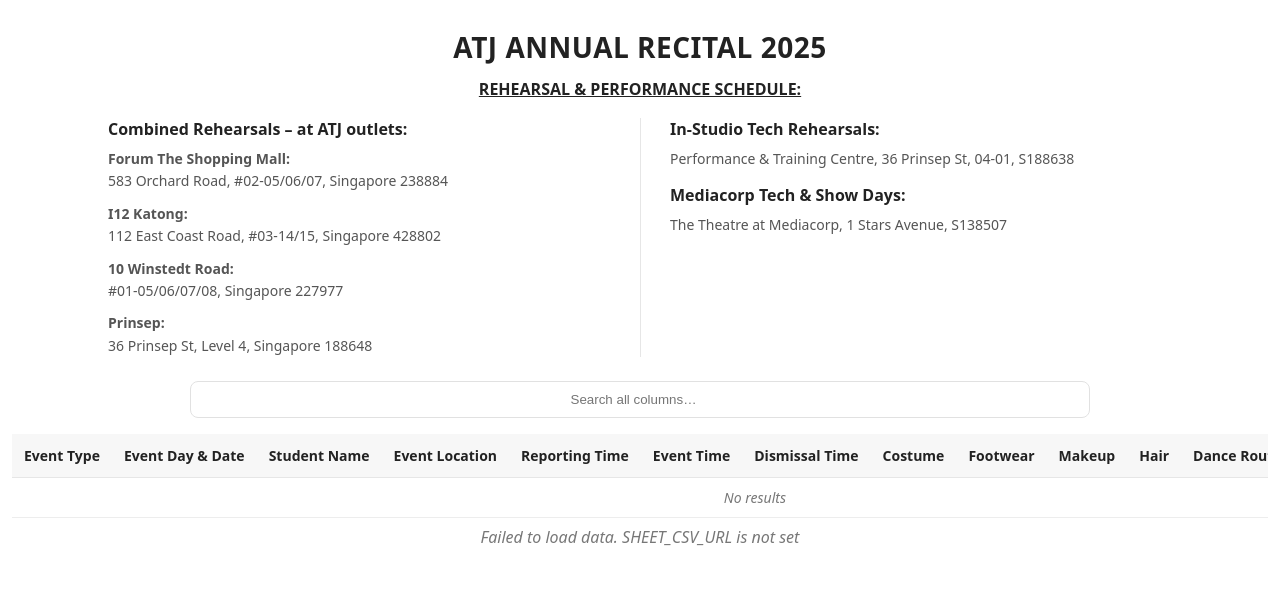
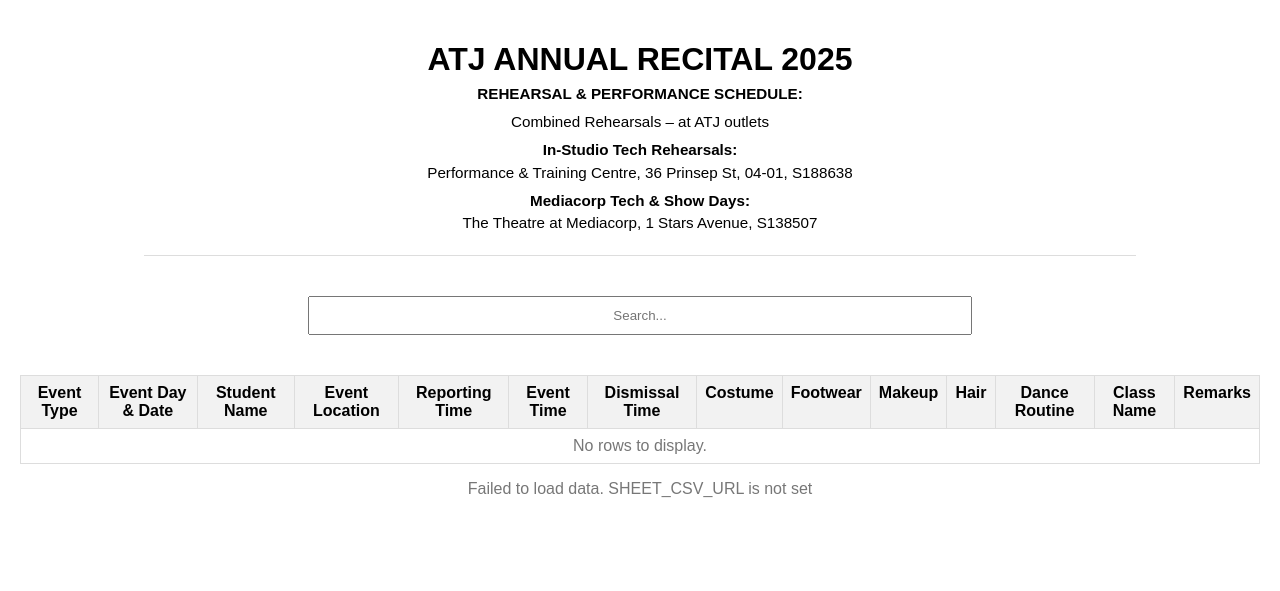
Before and after one commit to srii2605/Sri, a Flask app: page / in a window 1280 px wide. Shown: the top 591 px of the page. Run offline with Flask 3, Linux system fonts and the light colour scheme.

Commit message:
Initial commit

```diff
--- a/templates/index.html
+++ b/templates/index.html
@@ -3,108 +3,111 @@
 <head>
   <meta charset="UTF-8" />
   <meta name="viewport" content="width=device-width, initial-scale=1.0"/>
-  <title>UDO‑APAC × ATJ 2025</title>
-  <link rel="icon" href="/favicon.ico" />
+  <title>UDO-APAC X ATJ 2025</title>
+
+  <!-- jQuery -->
   <script src="https://code.jquery.com/jquery-3.6.0.min.js"></script>
 
   <style>
-    /* Base */
-    * { box-sizing: border-box; }
-    body { margin:0; font-family: system-ui, -apple-system, Segoe UI, Roboto, Arial, sans-serif; background:#fff; color:#222; }
-
-    /* Header */
-    header { padding: 28px 16px 8px; text-align: center; }
-    h1 { margin:0; font-size: 28px; letter-spacing:.5px; }
-    .subtitle { font-weight:700; text-decoration: underline; margin: 12px 0 18px; }
-
-    /* Two‑column info block */
-    .info-grid {
-      display:grid; grid-template-columns:1fr 1fr; gap:24px;
-      max-width: 1100px; margin:0 auto; text-align:left; align-items:start; position:relative;
+    body {
+      font-family: Arial, sans-serif;
+      text-align: center;
+      margin: 0;
+      padding: 20px;
     }
-    .info-grid::before { content:""; position:absolute; left:50%; top:0; bottom:0; width:1px; background:#e6e6e6; }
-    .info-col { padding:0 18px; }
-    .info-col h3 { margin:0 0 8px; font-size:16px; }
-    .info-col p, .info-col li { color:#555; font-size:14px; line-height:1.6; margin:0; }
-    .info-col ul { list-style:none; padding:0; margin:0; }
-    .info-col li + li { margin-top:10px; }
-
-    /* Toolbar */
-    .toolbar { display:flex; gap:12px; justify-content:center; align-items:center; flex-wrap:wrap; padding:16px; }
-    #searchInput { width: min(900px, 92%); padding:10px 12px; border:1px solid #e1e1e1; border-radius:8px; text-align:center; }
-
-    /* Table – full width */
-    main { padding: 0 12px 28px; }
-    .table-wrap { overflow:auto; max-height:72vh; }
-    table { width:100%; border-collapse: collapse; font-size:14px; }
-    thead th { position: sticky; top:0; background:#f7f7f7; text-align:left; font-weight:600; padding:12px; border-bottom:1px solid #e6e6e6; white-space:nowrap; }
-    tbody td { padding:10px 12px; border-bottom:1px solid #ededed; vertical-align: top; text-align:left; }
-    tbody tr:hover { background:#fafafa; }
-    .bold { font-weight:700; }
-    .empty { color:#777; font-style: italic; }
+    h1 {
+      margin-bottom: 5px;
+      font-size: 2rem;
+    }
+    .header-info {
+      font-size: 0.95rem;
+      line-height: 1.5;
+      margin-bottom: 20px;
+      text-align: center;
+    }
+    .header-info .subtitle {
+      font-weight: bold;
+      margin: 5px 0;
+    }
+    .header-info p {
+      margin: 5px 0;
+    }
+    .header-info strong {
+      font-weight: bold;
+    }
+    hr {
+      border: none;
+      border-top: 1px solid #ddd;
+      margin: 20px auto;
+      width: 80%;
+    }
+    #searchInput {
+      width: 60%;
+      max-width: 640px;
+      padding: 10px;
+      margin: 20px 0;
+      text-align: center;
+    }
+    .table-wrap {
+      max-height: 72vh;
+      overflow: auto;
+    }
+    table {
+      width: 100%;
+      border-collapse: collapse;
+      margin-top: 20px;
+    }
+    th, td {
+      border: 1px solid #ddd;
+      padding: 8px;
+      text-align: center;
+      vertical-align: top;
+    }
+    th {
+      background-color: #f2f2f2;
+      position: sticky;
+      top: 0;
+      z-index: 1;
+    }
+    .bold { font-weight: bold; }
+    .muted { color: #777; }
     a { text-decoration: underline; }
-
-    /* Event Type tags */
-    .tag { display:inline-block; padding:2px 10px; border-radius:999px; background:#f7f7f7; border:1px solid #e7e7e7; font-size:.85rem; white-space:nowrap; }
-    .tag--cr   { background:#eaffea; border-color:#bde3bd; }   /* Combined Rehearsal */
-    .tag--is   { background:#f0eaff; border-color:#d4c7ff; }   /* In‑Studio Tech */
-    .tag--show { background:#e9f1ff; border-color:#c6dafc; }   /* Show Day */
-
-    /* Small screens */
-    @media (max-width: 720px) {
-      .info-grid { grid-template-columns:1fr; }
-      .info-grid::before { display:none; }
-      .info-col { padding:0; }
-      thead th, tbody td { white-space:normal; }
-    }
   </style>
 </head>
 <body>
 
-  <header>
   <h1>ATJ ANNUAL RECITAL 2025</h1>
-    <div class="subtitle">REHEARSAL &amp; PERFORMANCE SCHEDULE:</div>
-
-    <div class="info-grid">
-      <!-- LEFT: Combined Rehearsals -->
-      <div class="info-col">
-        <h3><strong>Combined Rehearsals – at ATJ outlets:</strong></h3>
-        <ul>
-          <li><strong>Forum The Shopping Mall:</strong><br/>583 Orchard Road, #02-05/06/07, Singapore 238884</li>
-          <li><strong>I12 Katong:</strong><br/>112 East Coast Road, #03-14/15, Singapore 428802</li>
-          <li><strong>10 Winstedt Road:</strong><br/>#01-05/06/07/08, Singapore 227977</li>
-          <li><strong>Prinsep:</strong><br/>36 Prinsep St, Level 4, Singapore 188648</li>
-        </ul>
+  <div class="header-info">
+    <p class="subtitle">REHEARSAL & PERFORMANCE SCHEDULE:</p>
+    <p>Combined Rehearsals – at ATJ outlets</p>
+    <p>
+      <strong>In-Studio Tech Rehearsals:</strong><br>
+      Performance & Training Centre, 36 Prinsep St, 04-01, S188638
+    </p>
+    <p>
+      <strong>Mediacorp Tech & Show Days:</strong><br>
+      The Theatre at Mediacorp, 1 Stars Avenue, S138507
+    </p>
   </div>
 
-      <!-- RIGHT: In‑Studio + Mediacorp -->
-      <div class="info-col">
-        <h3><strong>In‑Studio Tech Rehearsals:</strong></h3>
-        <p>Performance &amp; Training Centre, 36 Prinsep St, 04‑01, S188638</p>
+  <hr>
 
-        <h3 style="margin-top:14px;"><strong>Mediacorp Tech &amp; Show Days:</strong></h3>
-        <p>The Theatre at Mediacorp, 1 Stars Avenue, S138507</p>
-      </div>
-    </div>
-  </header>
+  <input type="text" id="searchInput" placeholder="Search..." />
 
-  <div class="toolbar">
-    <input type="search" id="searchInput" placeholder="Search all columns…" />
-  </div>
-
-  <main>
   <div class="table-wrap">
     <table id="data-table">
-        <thead><tr id="header-row"></tr></thead>
+      <thead>
+        <tr id="header-row"></tr>
+      </thead>
       <tbody></tbody>
     </table>
   </div>
-    <p id="status" class="empty" style="text-align:center;margin-top:8px;"></p>
-  </main>
+
+  <p id="status" class="muted"></p>
 
   <script>
     $(function () {
-      // Columns must match your CSV headers
+      // Keys MUST match your CSV headers exactly
       const COLUMNS = [
         { key: "Event Type",         label: "Event Type" },
         { key: "Event Day & Date",   label: "Event Day & Date", bold: true },
@@ -122,25 +125,37 @@
         { key: "Remarks",            label: "Remarks" }
       ];
 
-      // Named links for specific columns when a URL is present
-      const LINK_LABELS = { Costume: "Costume Link", Makeup: "Makeup Tutorial", Hair: "Hair Tutorial" };
+      // Columns that should render as a fixed-label link if a URL is present
+      const LINK_LABELS = {
+        "Costume": "Costume Link",
+        "Makeup": "Makeup Tutorial",
+        "Hair": "Hair Tutorial"
+      };
       const LINK_COLUMNS = new Set(Object.keys(LINK_LABELS));
+
       const URL_RE = /https?:\/\/[^\s<>"')]+/i;
-
       const $status = $("#status");
 
-      const normalize = (v) => String(v == null ? "" : v).toLowerCase().trim();
-      const escHtml = (s) => String(s).replace(/&/g,"&amp;").replace(/</g,"&lt;").replace(/>/g,"&gt;").replace(/"/g,"&quot;").replace(/'/g,"&#39;");
-      const firstUrl = (t) => { const m = URL_RE.exec(String(t || "")); return m ? m[0] : null; };
+      function normalize(v) {
+        return String(v == null ? "" : v).toLowerCase().trim();
+      }
 
-      /* Choose tag class based on Event Type text */
-      function eventTypeClass(text) {
-        if (!text) return 'tag';
-        const s = String(text).toLowerCase();
-        if (s.includes("combined rehearsal")) return 'tag tag--cr';                         // green
-        if (s.includes("in-studio") || s.includes("in studio") || s.includes("is tech")) return 'tag tag--is'; // purple
-        if (s.includes("show day")) return 'tag tag--show';                                  // blue
-        return 'tag';
+      function escHtml(s) {
+        return String(s)
+          .replace(/&/g, "&amp;")
+          .replace(/</g, "&lt;")
+          .replace(/>/g, "&gt;")
+          .replace(/"/g, "&quot;")
+          .replace(/'/g, "&#39;");
+      }
+
+      function escAttr(s) {
+        return escHtml(s);
+      }
+
+      function firstUrl(text) {
+        const m = URL_RE.exec(String(text || ""));
+        return m ? m[0] : null;
       }
 
       function buildHeader() {
@@ -148,21 +163,18 @@
         COLUMNS.forEach(col => $row.append(`<th>${col.label}</th>`));
       }
 
-      function renderCell(key, raw) {
+      function renderCell(colKey, raw) {
         const val = raw == null ? "" : String(raw).trim();
-        if (!val) return '<span class="empty">—</span>';
+        if (!val) return "N/A";
 
-        if (key === "Event Type") {
-          return `<span class="${eventTypeClass(val)}">${escHtml(val)}</span>`;
-        }
-
-        if (LINK_COLUMNS.has(key)) {
+        if (LINK_COLUMNS.has(colKey)) {
           const url = firstUrl(val);
           if (url) {
-            return `<a href="${escHtml(url)}" target="_blank" rel="noopener noreferrer" title="${escHtml(url)}">${escHtml(LINK_LABELS[key])}</a>`;
+            const label = LINK_LABELS[colKey] || "Link";
+            return `<a href="${escAttr(url)}" target="_blank" rel="noopener noreferrer" title="${escAttr(url)}">${escHtml(label)}</a>`;
           }
         }
-
+        // default plain text (preserve newlines)
         return escHtml(val).replace(/\n/g, "<br>");
       }
 
@@ -170,7 +182,9 @@
         const $tbody = $("#data-table tbody").empty();
 
         if (!rows || rows.length === 0) {
-          $tbody.append(`<tr><td colspan="${COLUMNS.length}" class="empty" style="text-align:center;">No results</td></tr>`);
+          $tbody.append(
+            `<tr><td colspan="${COLUMNS.length}" class="muted">No rows to display.</td></tr>`
+          );
           return;
         }
 
@@ -191,7 +205,7 @@
         );
       }
 
-      // Init
+      // Build header and fetch data
       buildHeader();
 
       $.getJSON("/data")
@@ -202,17 +216,18 @@
             return;
           }
           renderTable(rows);
-
           $("#searchInput").on("input", function () {
             const q = normalize($(this).val());
             renderTable(filterRows(rows, q));
           });
-
           $status.text("");
         })
         .fail(function (xhr) {
           let msg = "Failed to load data.";
-          try { const err = JSON.parse(xhr.responseText || "{}"); if (err.error) msg += ` ${err.error}`; } catch (_) {}
+          try {
+            const err = JSON.parse(xhr.responseText || "{}");
+            if (err.error) msg += ` ${err.error}`;
+          } catch (_) {}
           $status.text(msg);
           renderTable([]);
         });
```
Also changed, not shown: 1 other file. Lines whose indentation alone changed are shown as unchanged.
